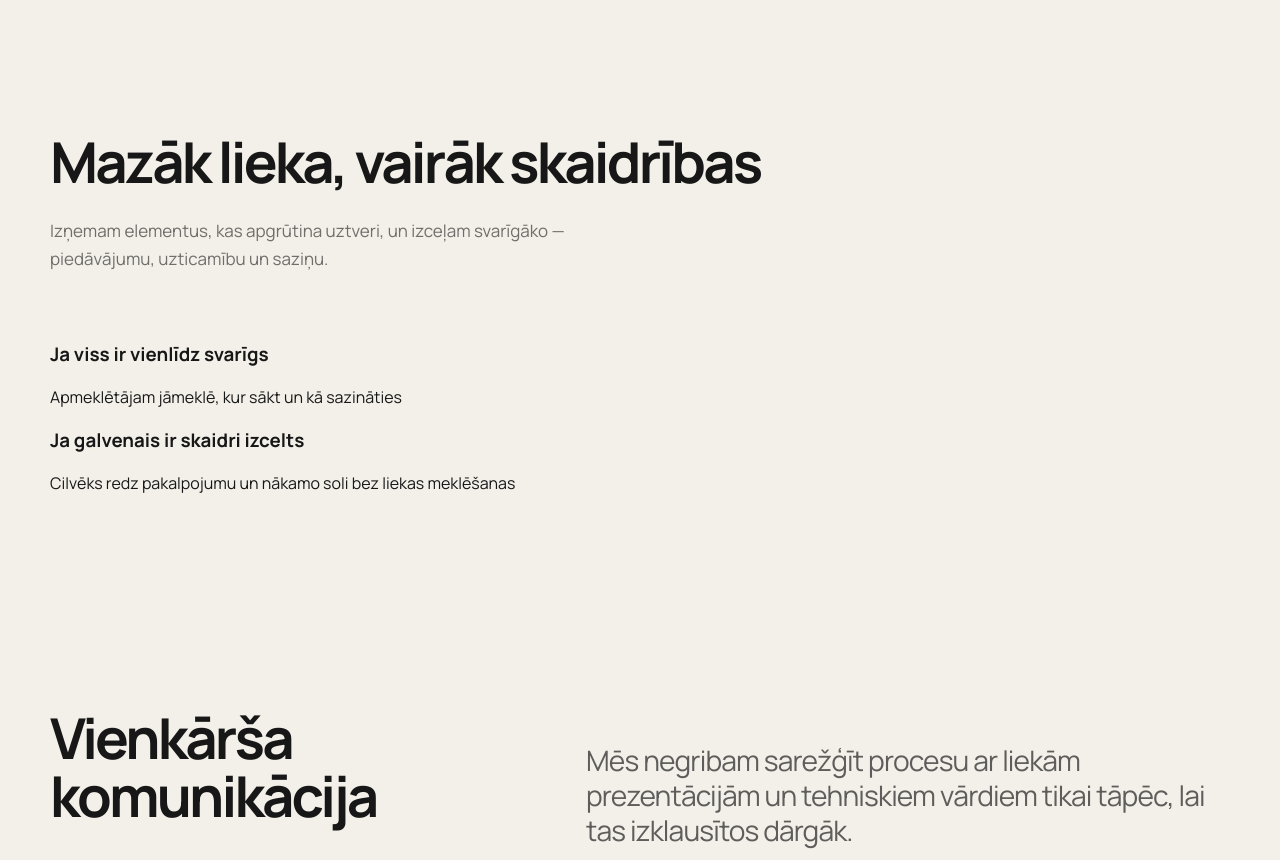
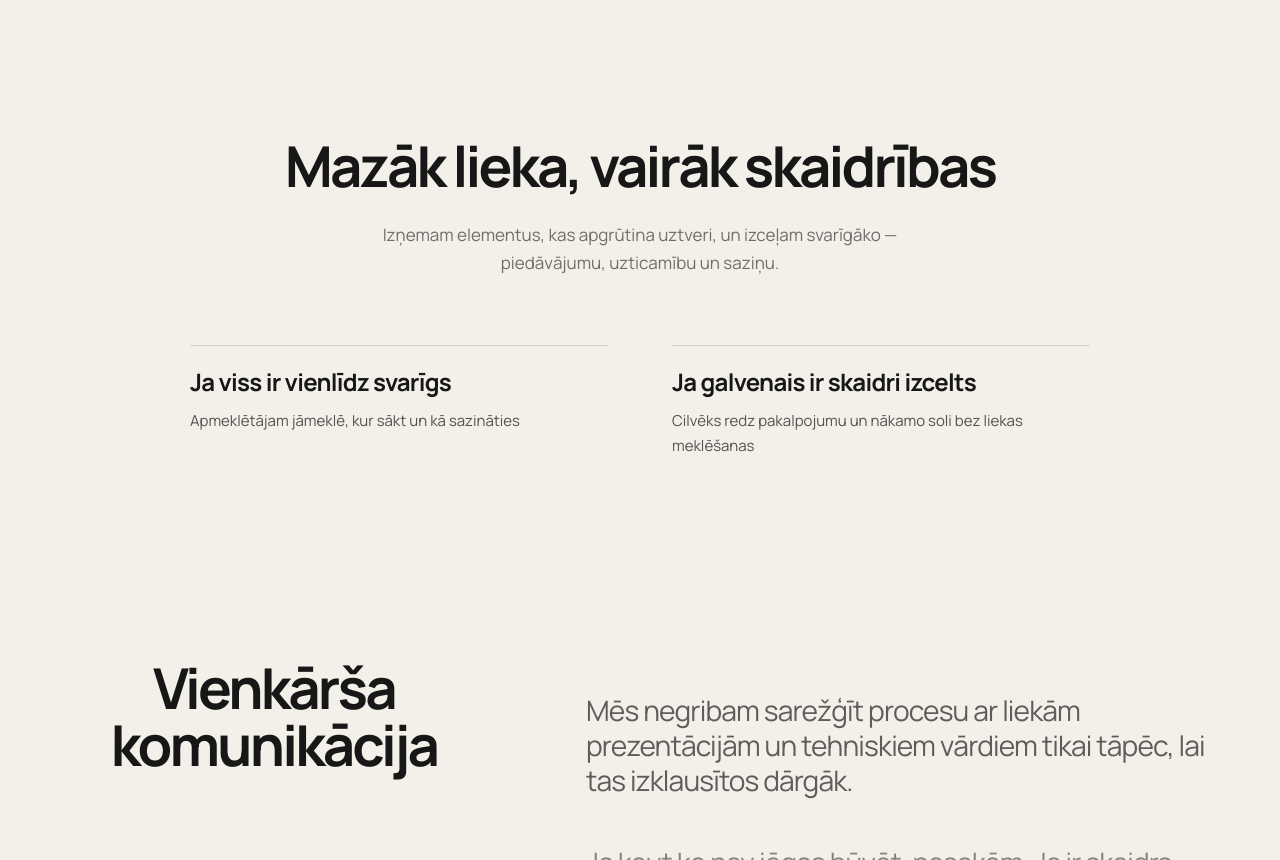
Before and after one commit to davisl24/WEBSITEAGENCY, a Next.js app: page /par-mums in a window 1280 px wide. Shown: the part 1940-2800 px from the top of the page. Built offline with nearby package versions, Linux system fonts and the light colour scheme; no server answers.

Commit message:
Apply centered About headings and clear focus comparison styles

```diff
--- a/app/par-mums/page.module.css
+++ b/app/par-mums/page.module.css
@@ -56,3 +56,20 @@
   .companySection :global(.about-company-main p){font-size:19px;line-height:1.52}
   .companySection :global(.about-company-side){grid-template-columns:1fr;gap:17px}
 }
+
+/* About page: unified centered headings after hero, without decorative labels */
+.companySection :global(.about-company-intro){margin:0 auto 38px;text-align:center}
+.companySection :global(.about-company-title){margin-inline:auto;text-align:center}
+.focusExamples{display:grid;grid-template-columns:repeat(2,minmax(0,1fr));gap:clamp(28px,5vw,72px);width:min(900px,100%);margin:48px auto 0}
+.focusExample{padding-top:20px;border-top:1px solid rgba(130,130,130,.27)}
+.focusExample h3{margin:0 0 12px;font-size:clamp(20px,2vw,24px);line-height:1.3;letter-spacing:-.03em}
+.focusExample p{margin:0;max-width:42ch;font-size:15px;line-height:1.65;opacity:.73}
+:global(.about-page) :global(.about-thinking-intro),
+:global(.about-page) :global(.about-focus-intro),
+:global(.about-page) :global(.about-working-intro){margin-inline:auto;text-align:center}
+:global(.about-page) :global(.about-thinking-title),
+:global(.about-page) :global(.about-focus-title),
+:global(.about-page) :global(.about-working-title){margin-inline:auto;text-align:center}
+:global(.about-page) :global(.about-thinking-copy),
+:global(.about-page) :global(.about-focus-copy){margin-inline:auto;text-align:center}
+@media(max-width:600px){.focusExamples{grid-template-columns:1fr;gap:27px;margin-top:32px}}
```
